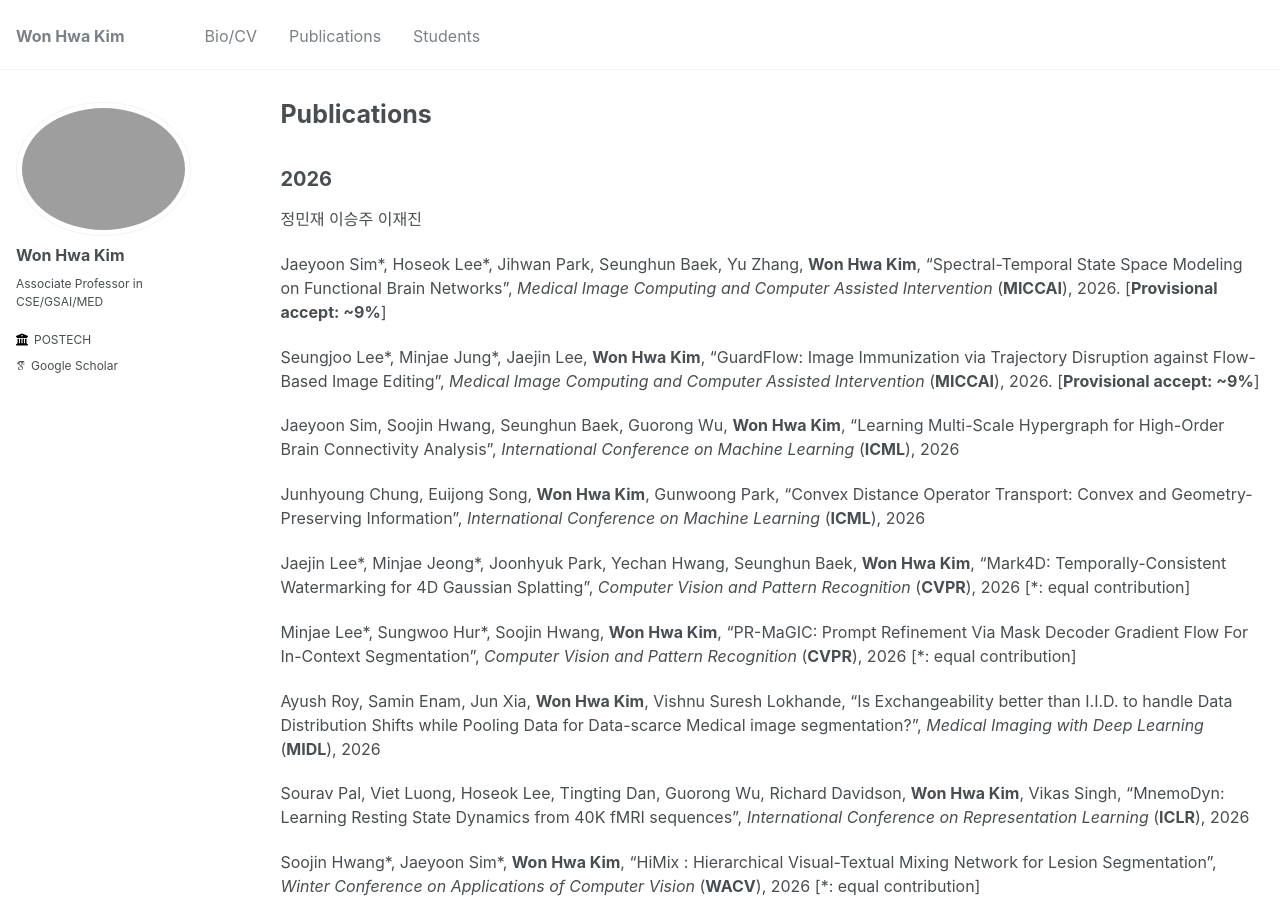
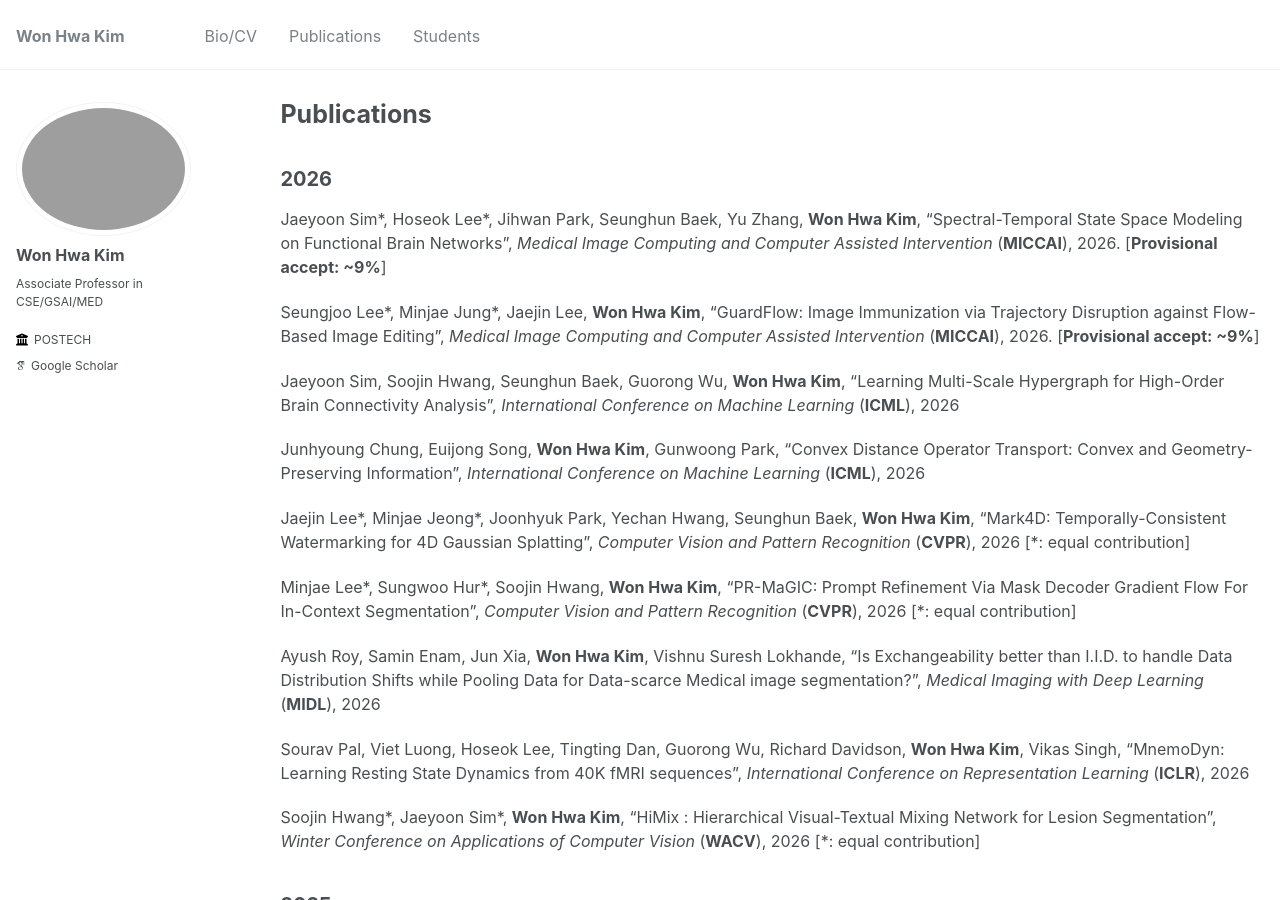
Before and after one commit to wwplato/wwplato.github.io, a Jekyll site: the page built from _pages/publications.md, in a window 1280 px wide and 900 px high. Built offline with Jekyll 4.4.1, drawn with Linux system fonts in a browser that asks for light colours; some web fonts are replaced.

Commit message:
Update publications.md

```diff
--- a/_pages/publications.md
+++ b/_pages/publications.md
@@ -8,8 +8,6 @@ author_profile: true
 
 2026
 ------
-
-정민재 이승주 이재진
 
 Jaeyoon Sim\*, Hoseok Lee\*, Jihwan Park, Seunghun Baek, Yu Zhang, **Won Hwa Kim**, "Spectral-Temporal State Space Modeling on Functional Brain Networks", *Medical Image Computing and Computer Assisted Intervention* (**MICCAI**), 2026. [**Provisional accept: ~9%**]
 
```
